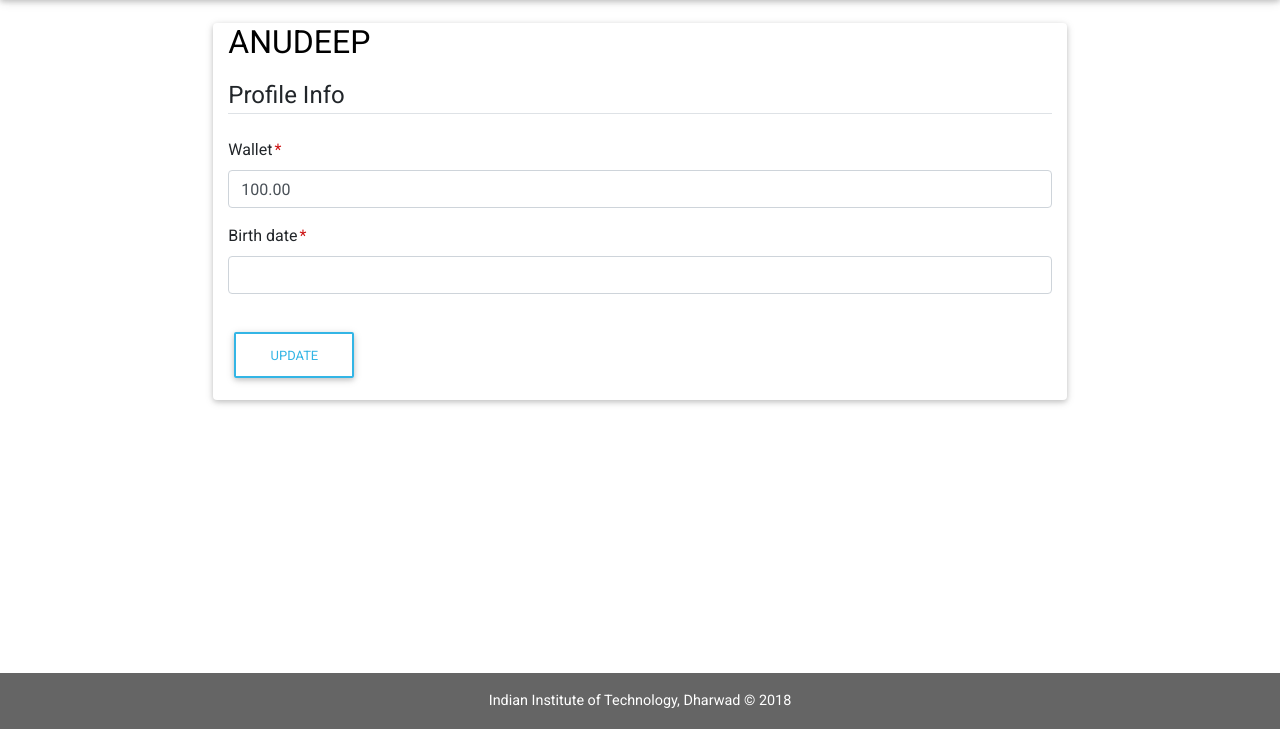
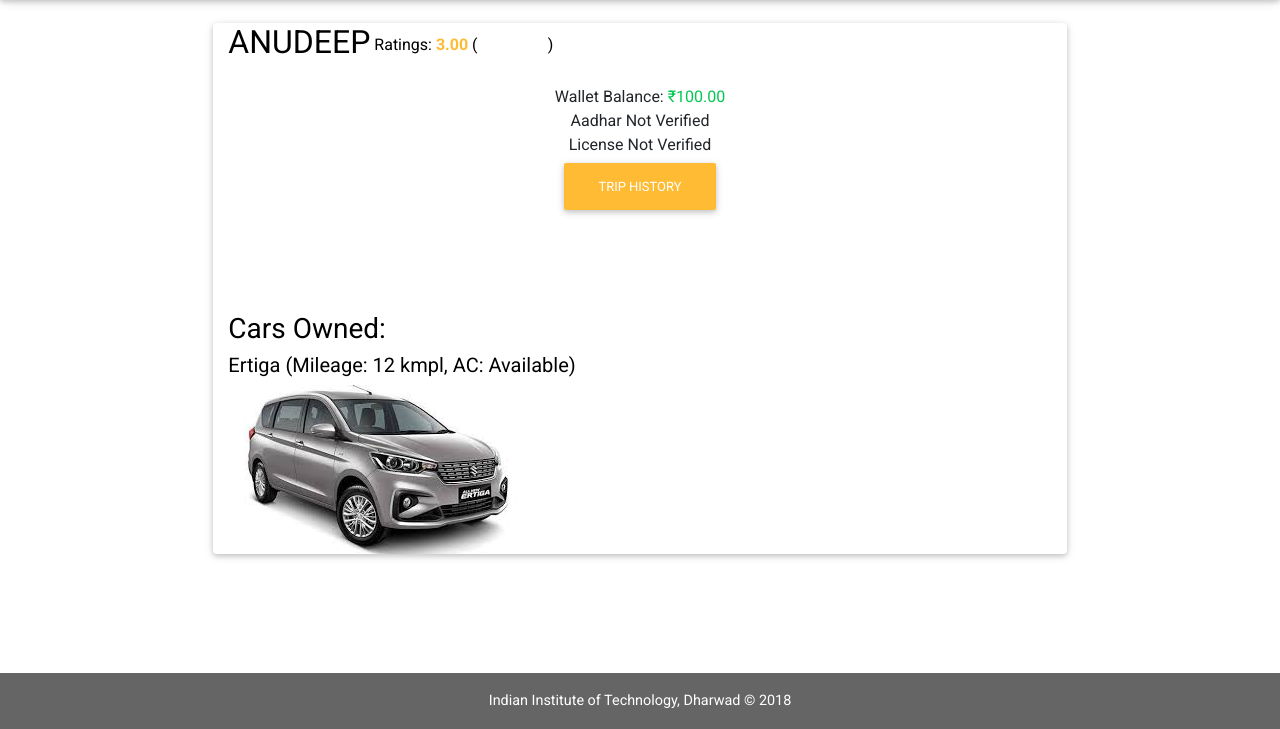
Before and after one commit to NeuralFlux/green-wheels, a Django app: page /users/profile/ in a window 1280 px wide. Shown: the part 97-826 px from the top of the page. Run offline with Django 3.2, Linux system fonts and the light colour scheme; a user stored in the database is signed in; data comes from the database, SQL or seed files in the repository; some libraries are stand-ins or nearby versions.

Commit message:
Completed Full Structure

```diff
--- a/PrinterFac/Eprint_users/templates/Eprint_users/host_ack.html
+++ b/PrinterFac/Eprint_users/templates/Eprint_users/host_ack.html
@@ -7,7 +7,7 @@
     <div class="container-fluid col-md-8 content-below-nav">
         <div style="transform: translateY(30vh)" class="align-center mt-5 p-3 ">
             <center><h4 class="text-black">User {{ username }} has been added to the carpool. To check your trip's
-                status, kindly visit this link</h4></center>
+                status, kindly visit this <a href="{% url 'users-trip' %}">link</a></h4></center>
         </div>
     </div>
 {% endblock content %}
--- a/PrinterFac/Eprint_users/templates/Eprint_users/pass_req.html
+++ b/PrinterFac/Eprint_users/templates/Eprint_users/pass_req.html
@@ -6,8 +6,10 @@
     </script>
     <div class="container-fluid col-md-8 content-below-nav">
         <div style="transform: translateY(30vh)" class="align-center mt-5 p-3 ">
-            <center><h4 class="text-black">Request sent to {{ username }}. You will be redirected to the trip page as
-                soon as the host accepts your request.</h4></center>
+            <center>
+                <h4 class="text-black">Request sent to {{ username }}. Kindly visit this <a
+                        href="{% url 'users-trip' %}">link</a> to check if the host has accepted your request.</h4>
+            </center>
         </div>
     </div>
 {% endblock content %}
--- a/PrinterFac/Eprint_users/templates/Eprint_users/profile.html
+++ b/PrinterFac/Eprint_users/templates/Eprint_users/profile.html
@@ -1,5 +1,6 @@
 {% extends "ground/base.html" %}
 {% load crispy_forms_tags %}
+{% load static %}
 {% block content %}
     <script>
         const x = document.getElementsByTagName("BODY")[0];
@@ -9,20 +10,40 @@
         <div class="content-section card col-md-8 mx-auto">
             <div class="media">
                 <div class="media-body">
-                    <h2 style="text-transform: uppercase;" class="text-black account-heading">{{ user.username }}</h2>
+                    <h2 style="text-transform: uppercase; display: inline-block;"
+                        class="text-black account-heading">{{ user.username }}</h2>
+                    <h6 class="text-black" style="display: inline-block; vertical-align: middle;">
+                        <div style="float: right">
+                            Ratings: <span style="font-weight: bold;"
+                                           class="text-warning">{{ profile.rating }}</span> (
+                            <div class="stars-outer">
+                                <div style="width: {{ rating }}%" class="stars-inner"></div>
+                            </div>
+                            )
+                        </div>
+                    </h6>
                     <p class="text-secondary">{{ user.email }}</p>
                 </div>
             </div>
-            <form method="POST" enctype="multipart/form-data">
-                {% csrf_token %}
-                <fieldset class="form-group">
-                    <legend class="border-bottom mb-4">Profile Info</legend>
-                    {{ form|crispy }}
-                </fieldset>
-                <div class="form-group">
-                    <button class="btn btn-outline-info" type="submit">Update</button>
-                </div>
-            </form>
+            <center>
+                Wallet Balance: <span class="text-success">₹{{ profile.wallet }}</span><br>
+                {% if profile.aadhar_verified %}
+                    Aadhar Verified ({{ profile.aadhar_num }}) <br>
+                {% else %}
+                    Aadhar Not Verified <br>
+                {% endif %}
+                {% if profile.license_verified %}
+                    License Verified ({{ profile.license_num }}) <br>
+                {% else %}
+                    License Not Verified <br>
+                {% endif %}
+
+            <a href="{% url 'users-trip-history' %}"><button class="btn btn-warning">Trip History</button></a>
+            </center>
+            <br><br><br><br>
+            <h3 class="text-black">Cars Owned:</h3>
+            <h5 class="text-black">Ertiga (Mileage: 12 kmpl, AC: Available)</h5>
+            <img height="169px" width="299px" src="{% static 'ground/ertiga.jpeg' %}">
         </div>
     </div>
 {% endblock content %}
--- a/PrinterFac/Eprint_users/urls.py
+++ b/PrinterFac/Eprint_users/urls.py
@@ -10,6 +10,7 @@
     path('host/', views.host_det, name='users-host'),
     path('host/search/', views.host_search, name='users-host-search'),
     path('trip/', views.trip, name='users-trip'),
+    path('trip/history/', views.trip_hist, name='users-trip-history'),
     url(r'^activate/(?P<uidb64>[0-9A-Za-z_\-]+)/(?P<token>[0-9A-Za-z]{1,13}-[0-9A-Za-z]{1,20})/$',
         views.activate, name='activate'),
 ]
--- a/PrinterFac/Eprint_users/views.py
+++ b/PrinterFac/Eprint_users/views.py
@@ -1,5 +1,6 @@
 import datetime
 import os
+import random
 import smtplib
 from django.shortcuts import render, redirect
 from django.contrib.auth.models import User
@@ -147,9 +148,6 @@
         login(request, user)
         # delete test
         # Launch Background to check if docs printed
-        if check_faculty(user.email):
-            user.profile.is_faculty = True
-            user.profile.save()
 
         return render(request, 'ground/check_ack.html', {'valid_registration': True})
     else:
@@ -176,6 +174,10 @@
 
         form = HostSearchForm(request.POST)
         if form.is_valid():
+            if request.user.profile.aadhar_verified is not True or request.user.profile.license_verified is not True:
+                form.add_error('source_point', "Documents not Verified. Please Try again after getting them verified.")
+                return render(request, 'Eprint_users/host_det.html', {'form': form})
+
             ### GreenWheels
             data = form.save(commit=False)
             data.task_by = request.user
@@ -214,6 +216,10 @@
 
         form = CustSearchForm(request.POST)
         if form.is_valid():
+            if request.user.profile.aadhar_verified is not True:
+                form.add_error('pickup_loc', "Aadhar not Verified. Please Try again after getting it verified.")
+                return render(request, 'Eprint_users/pass_det.html', {'form': form})
+
             ### GreenWheels
             data = form.save(commit=False)
             data.task_by = request.user
@@ -229,6 +235,7 @@
 
 @login_required
 def pass_search(request):
+    cust_obj = CustSearch.objects.filter(task_by=request.user).order_by('-start_time').first()
     if request.method == 'POST':
         host = HostSearch.objects.filter(pk=request.POST.get('host_search_id')).first()
         cust_obj = CustSearch.objects.filter(task_by=request.user).order_by('-start_time').first()
@@ -240,72 +247,113 @@
     else:
         hst_searches = HostSearch.objects.all().order_by('-start_time')
 
+    if cust_obj.host_accept is True:
+        return redirect('users-trip')
+
     return render(request, 'Eprint_users/pass_search.html', {'hosts': hst_searches})
 
 
 @login_required
 def trip(request):
     if request.method == "POST":
-        cust_search = CustSearch.objects.filter(pk=request.POST.get("cust_end_id")).first()
+        if request.POST.get("cust_end_id") is not None:  # Customer Trip Complete
+            cust_search = CustSearch.objects.filter(pk=request.POST.get("cust_end_id")).first()
 
-        cust_search.completed = True
-        cust_search.save()
+            cust_search.completed = True
+            cust_search.save()
 
-        # Calculate Deduction from Account
-        money = 10.00
-        cust_prof = cust_search.task_by.profile
-        cust_prof.wallet = float(cust_prof.wallet) - money
-        cust_prof.save()
+            # Calculate Deduction from Account
+            money = random.randint(30, 60)
+            cust_search.charge = money
+            cust_search.save()
 
-        return render(request, 'Eprint_users/trip_end.html', {'money': money, 'bal': cust_prof.wallet})
+            cust_prof = cust_search.task_by.profile
+            cust_prof.wallet = float(cust_prof.wallet) - money
+            cust_prof.save()
 
-    hst_search = HostSearch.objects.filter(task_by=request.user).order_by('-start_time').first()
+            return render(request, 'Eprint_users/trip_end.html', {'money': money, 'bal': cust_prof.wallet})
+        elif request.POST.get("cust_end_id") is None and request.POST.get("host_rating") is None and request.POST.get(
+                "cust_rating1") is None:  # Host Trip Complete
+            host_search = HostSearch.objects.filter(task_by__pk=request.user.pk).order_by('-start_time').first()
+
+            host_search.completed = True
+            host_search.save()
+
+            # Calculate Deduction from Account
+            money = random.randint(30, 60)
+            host_search.charge = money
+            host_search.save()
+
+            host_prof = host_search.task_by.profile
+            host_prof.wallet = float(host_prof.wallet) - money
+            host_prof.save()
+
+            return render(request, 'Eprint_users/trip_end.html', {'money_host': money, 'bal': host_prof.wallet})
+        elif request.POST.get("cust_end_id") is None and request.POST.get("host_rating") is not None:  # Customer Review
+            cust_search = CustSearch.objects.filter(task_by__pk=request.user.pk, completed=True).first()
+            host = cust_search.request_to.task_by.profile
+
+            cust_search.rating = int(request.POST.get("host_rating"))
+            cust_search.save()
+
+            host.rating = (float(host.rating) + int(request.POST.get("host_rating"))) / 2
+            host.save()
+
+            return render(request, 'Eprint_users/trip_end.html')
+        elif request.POST.get("cust_end_id") is None and request.POST.get("cust_rating1") is not None:  # Host Review
+            host_search = HostSearch.objects.filter(task_by__pk=request.user.pk, completed=True).first()
+            cust_searches = CustSearch.objects.filter(request_to=host_search, completed=True)
+            num_custs = cust_searches.count()
+
+            if num_custs > 1:
+                host_search.rating1 = int(request.POST.get("cust_rating1"))
+                host_search.save()
+
+                c1 = cust_searches.first().task_by.profile
+                c1.rating = (float(c1.rating) + int(request.POST.get("cust_rating1"))) / 2
+                c1.save()
+
+                host_search.rating2 = int(request.POST.get("cust_rating2"))
+                host_search.save()
+
+                c2 = cust_searches.last().task_by.profile
+                c2.rating = (float(c2.rating) + int(request.POST.get("cust_rating2"))) / 2
+                c2.save()
+            else:
+                host_search.rating1 = int(request.POST.get("cust_rating1"))
+                host_search.save()
+
+                c1 = cust_searches.first().task_by.profile
+                c1.rating = (float(c1.rating) + int(request.POST.get("cust_rating1"))) / 2
+                c1.save()
+            return render(request, 'Eprint_users/trip_end.html')
+
+    hst_search = HostSearch.objects.filter().order_by('-start_time').first()
     cust_searches = CustSearch.objects.filter(request_to__pk=hst_search.pk, completed=False)
 
-    return render(request, 'Eprint_users/trip.html', {'host': hst_search, 'custs': cust_searches})
+    reln = {}
+    reln['host'] = hst_search
+    if cust_searches.count() > 0:
+        reln['custs'] = cust_searches
+
+    return render(request, 'Eprint_users/trip.html', reln)
+
+
+@login_required
+def trip_hist(request):
+    hst_search = HostSearch.objects.filter(task_by=request.user).order_by('-start_time').first()
+    cust_search = CustSearch.objects.filter(task_by=request.user).order_by('-start_time').first()
+
+    reln = {}
+    if hst_search is not None:
+        reln['host'] = hst_search
+    if cust_search is not None:
+        reln['cust'] = cust_search
+
+    return render(request, 'Eprint_users/trip_history.html', reln)
 
 
 @login_required
 def profile(request):
-    profile_form = ProfileForm(instance=request.user.profile)
-    if request.method == 'POST':
-        profile_form = ProfileForm(request.POST, instance=request.user.profile)
-        if profile_form.is_valid():
-            profile_form.save()
-
-    return render(request, 'Eprint_users/profile.html', {'form': profile_form})
-
-
-# @csrf_exempt
-# def bill(request):
-#     if request.method == 'POST':
-#
-#         username = request.POST.get('hidden')
-#         unpaid = PrintDocs.objects.filter(task_by__username=username, completed=True, paid=False, is_confirmed=True)
-#         amount_due = str(int(sum([i.price for i in unpaid]) * 100))
-#
-#         client = razorpay.Client(auth=(settings.API_KEY, settings.API_PASS))
-#         client.set_app_details({"title": "PrinterFac", "version": "2.0"})
-#
-#         payment_id = request.POST.get("razorpay_payment_id")
-#         client.payment.capture(payment_id, amount_due)
-#         unpaid.update(paid=True)
-#
-#         return redirect('users-bill')
-#
-#     else:
-#         unpaid = request.user.printdocs_set.filter(completed=True, paid=False, is_confirmed=True)
-#         amount_due = int(sum([i.price for i in unpaid]) * 100)
-#
-#         return render(request, 'Eprint_users/bill.html',
-#                       {'not_paid_tasks': unpaid, 'total_due': amount_due, 'total_due_rupee': amount_due / 100,
-#                        'dict_username': request.user.username, 'api_key': settings.API_KEY})
-#
-
-
-def check_faculty(email):
-    try:
-        int(email.split('@')[0])
-    except ValueError:
-        return True
-    return False
+    prof = Profile.objects.filter(pk=request.user.pk).first()
+    return render(request, 'Eprint_users/profile.html', {'profile': prof, 'rating': int(prof.rating * 20)})
--- a/PrinterFac/baseApp/static/ground/main.css
+++ b/PrinterFac/baseApp/static/ground/main.css
@@ -203,6 +203,35 @@
     margin: 0 2px;
 }
 
+/* ---------------------------------- Ratings -------------------------------------- */
+.checked {
+  color: orange !important;
+}
+
+.stars-outer {
+  display: inline-block;
+  position: relative;
+    font-family: FontAwesome;
+}
+
+.stars-outer::before {
+  content: "\f006 \f006 \f006 \f006 \f006";
+}
+
+.stars-inner {
+  position: absolute;
+  top: 0;
+  left: 0;
+  white-space: nowrap;
+  overflow: hidden;
+  width: 0;
+}
+
+.stars-inner::before {
+  content: "\f005 \f005 \f005 \f005 \f005";
+  color: #f8ce0b;
+}
+
 /* ---------------------------------- Footer --------------------------------------- */
 .print-footer {
     min-height: 5vh;
```
Also changed, not shown: PrinterFac/Eprint_users/models.py (+7 -1 lines), PrinterFac/Eprint_users/templates/Eprint_users/trip.html (+6 -1 lines), PrinterFac/Eprint_users/templates/Eprint_users/trip_end.html (+24 -2 lines), PrinterFac/Eprint_users/templates/Eprint_users/trip_end_host.html (added, +25 -0 lines), PrinterFac/Eprint_users/templates/Eprint_users/trip_history.html (added, +45 -0 lines), PrinterFac/Eprint_users/migrations/0027_auto_20191116_2007.py (added), PrinterFac/Eprint_users/migrations/0028_hostsearch_completed.py (added), PrinterFac/Eprint_users/migrations/0029_auto_20191116_2253.py (added), PrinterFac/baseApp/static/ground/ertiga.jpeg (added), PrinterFac/db.sqlite3.
